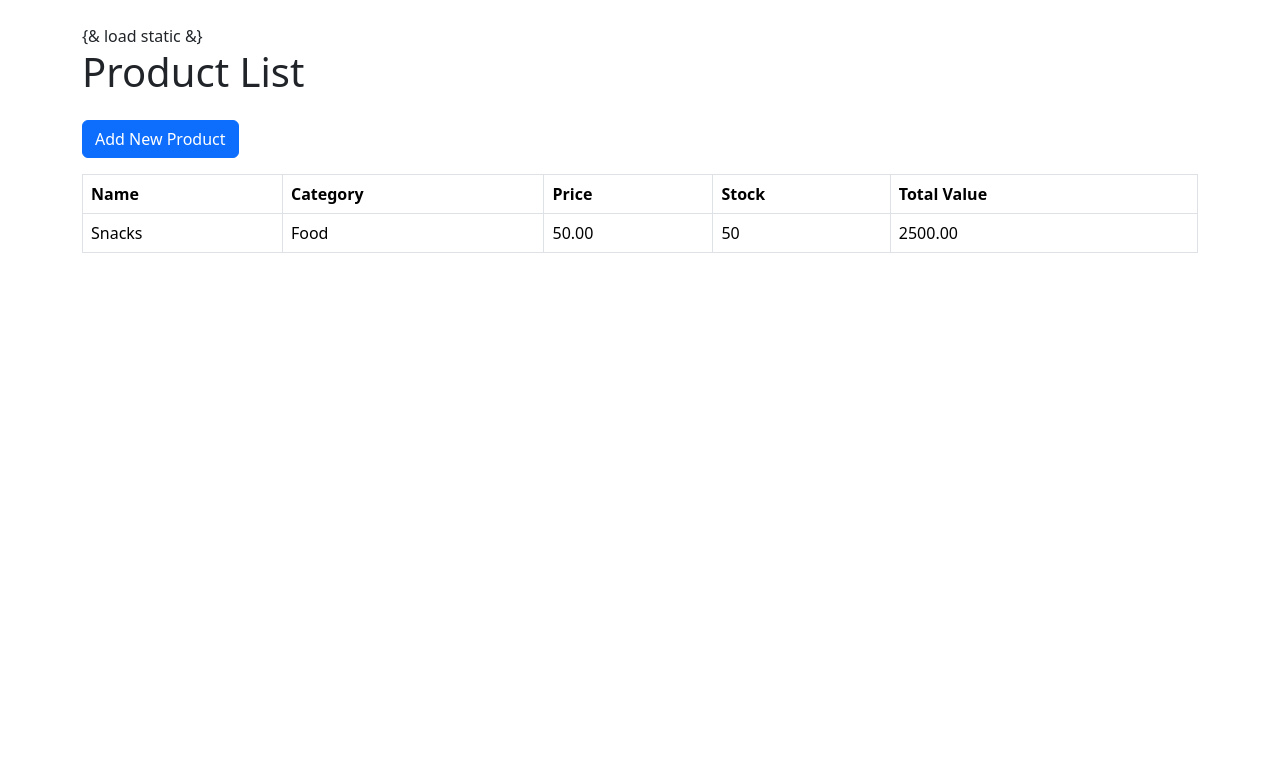
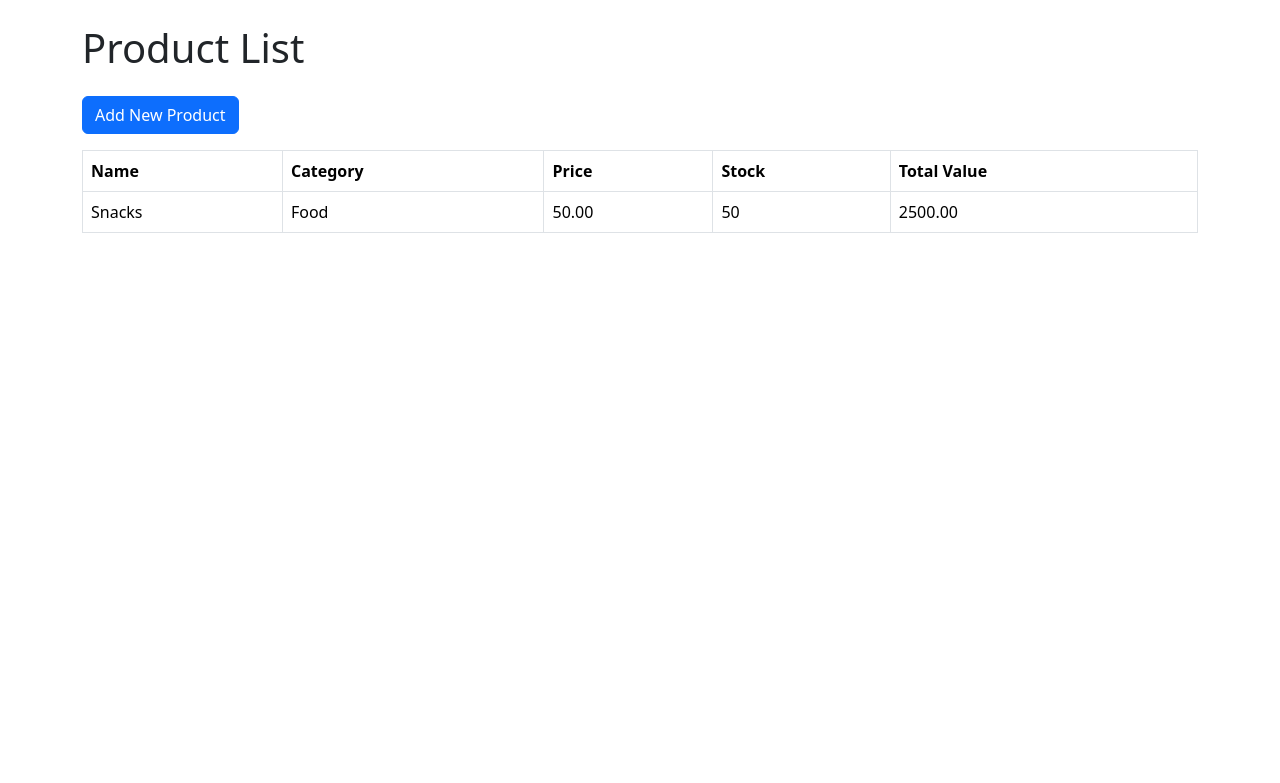
Before and after one commit to gokulcodeshere/Machine-Test, a Django app: page /products/ in a window 1280 px wide. Shown: the top 783 px of the page. Run offline with Django 5.2, Linux system fonts and the light colour scheme; data comes from the database, SQL or seed files in the repository; some libraries are stand-ins or nearby versions.

Commit message:
Minor Edit

```diff
--- a/machinetest/products/templates/products/product_list.html
+++ b/machinetest/products/templates/products/product_list.html
@@ -1,5 +1,3 @@
-{& load static &}
-
 <!DOCTYPE html>
 <html lang="en">
 <head>
```
